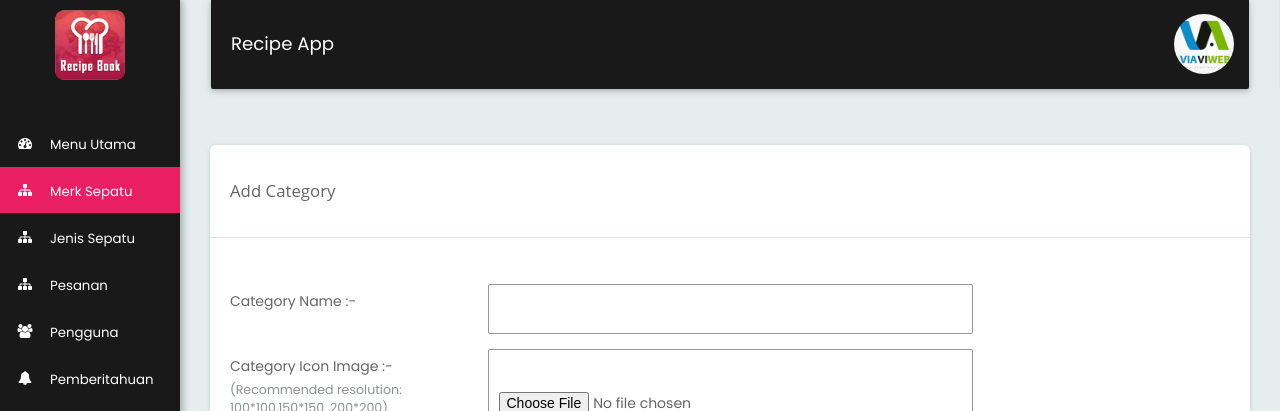
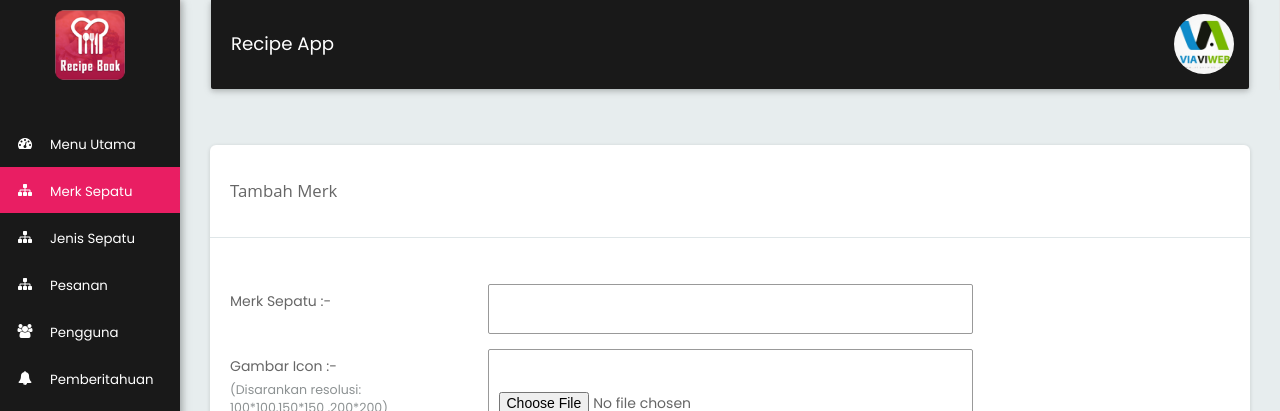
Before and after one commit to SudarmawanAdyS/recipebox, a PHP site: the page made by add_category.php in a window 1280 px wide. Shown: the top 411 px of the page. Run offline with PHP 8.4, Linux system fonts and the light colour scheme; a user stored in the database is signed in; data comes from the database, SQL or seed files in the repository; data that the repository does not hold is empty; some libraries are stand-ins or nearby versions.

Commit message:
Update add_category.php

```diff
--- a/add_category.php
+++ b/add_category.php
@@ -136,7 +136,7 @@
         <div class="card">
           <div class="page_title_block">
             <div class="col-md-5 col-xs-12">
-              <div class="page_title"><?php if(isset($_GET['cat_id'])){?>Edit<?php }else{?>Add<?php }?> Category</div>
+              <div class="page_title"><?php if(isset($_GET['cat_id'])){?>Edit<?php }else{?>Tambah<?php }?> Merk</div>
             </div>
           </div>
           <div class="clearfix"></div>
@@ -158,7 +158,7 @@
               <div class="section">
                 <div class="section-body">
                   <div class="form-group">
-                    <label class="col-md-3 control-label">Category Name :-
+                    <label class="col-md-3 control-label">Merk Sepatu :-
 
                     </label>
                     <div class="col-md-6">
@@ -166,8 +166,8 @@
                     </div>
                   </div>
                   <div class="form-group">
-                    <label class="col-md-3 control-label">Category Icon Image :-
-                      <p class="control-label-help">(Recommended resolution: 100*100,150*150 ,200*200)</p>
+                    <label class="col-md-3 control-label">Gambar Icon  :-
+                      <p class="control-label-help">(Disarankan resolusi: 100*100,150*150 ,200*200)</p>
                     </label>
                     <div class="col-md-6">
                       <div class="fileupload_block">
@@ -184,8 +184,8 @@
                   </div>
 
                   <div class="form-group">
-                    <label class="col-md-3 control-label">Category Image :-
-                      <p class="control-label-help">(Recommended resolution: 300*300,400*400 or Square Image)</p>
+                    <label class="col-md-3 control-label">Gambar Full :-
+                      <p class="control-label-help">(Disarankan resolusi: 300*300,400*400 atau gambar berbentuk kotak)</p>
                     </label>
                     <div class="col-md-6">
                       <div class="fileupload_block">
@@ -206,7 +206,7 @@
                   </div><br>
                   <div class="form-group">
                     <div class="col-md-9 col-md-offset-3">
-                      <button type="submit" name="submit" class="btn btn-primary">Save</button>
+                      <button type="submit" name="submit" class="btn btn-primary">Simpan</button>
                     </div>
                   </div>
                 </div>
```
